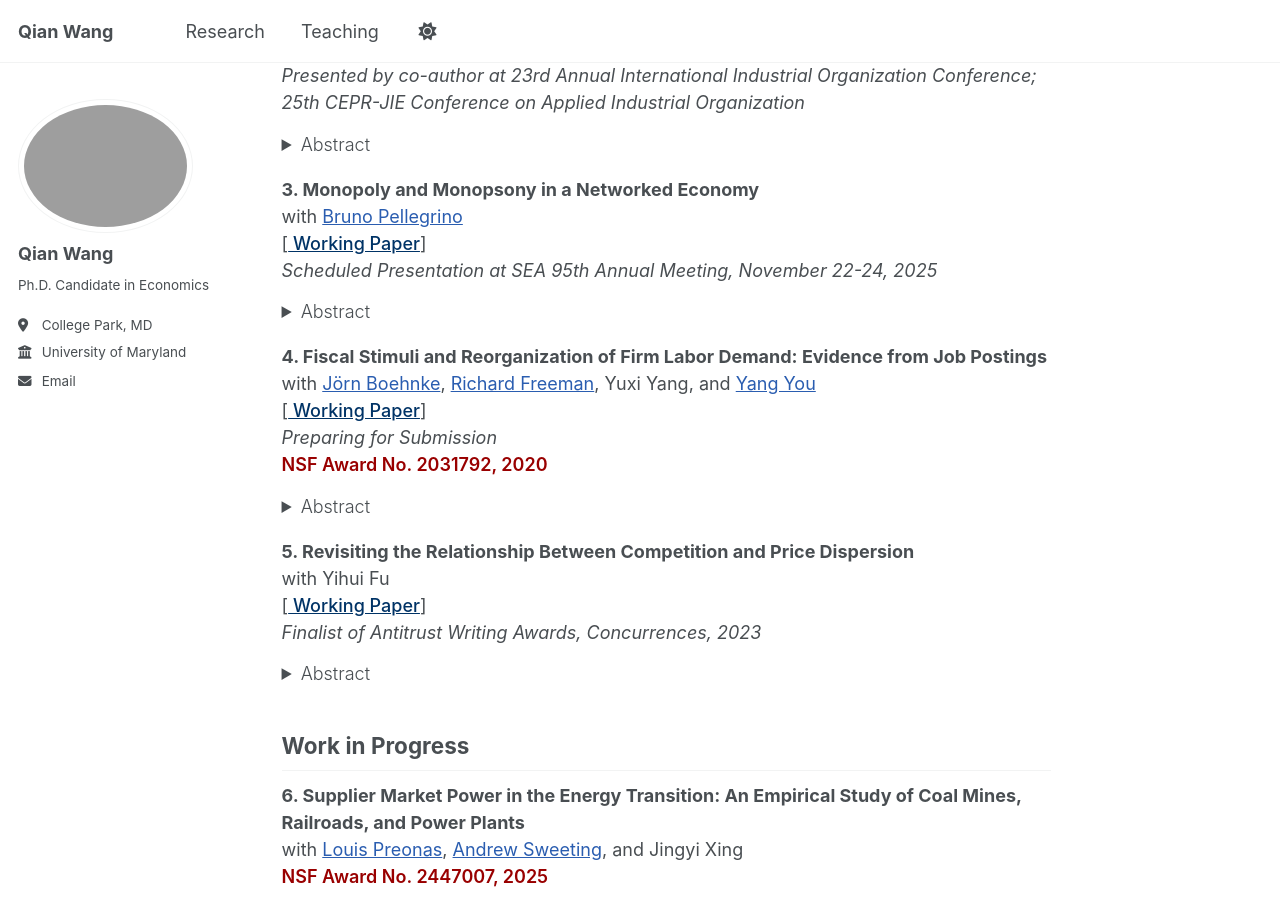
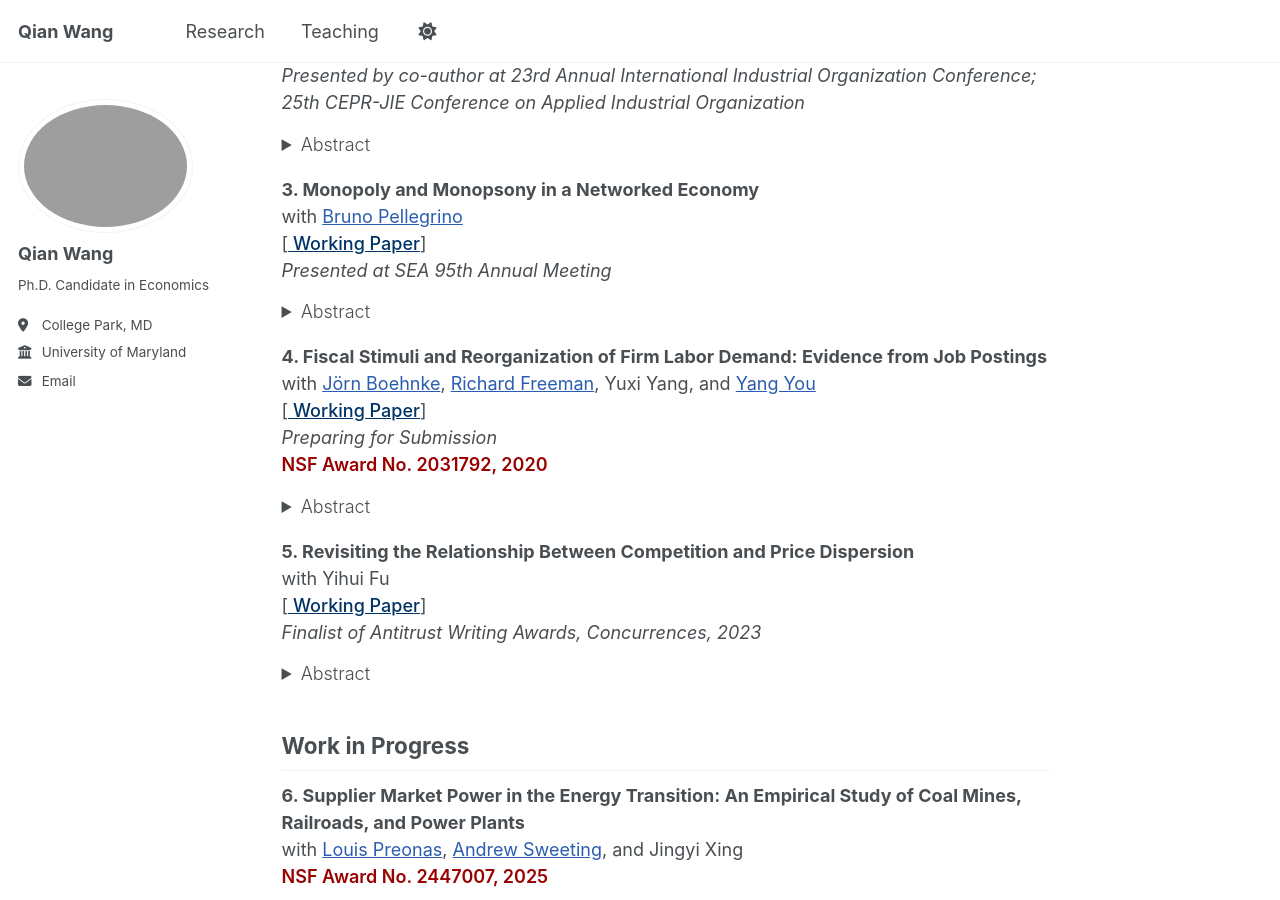
Before and after one commit to qwang819/qwang819.github.io, a Jekyll site: the page built from _pages/about.md, in a window 1280 px wide and 900 px high, scrolled down 709 px. Built offline with Jekyll 4.4.1, drawn with Linux system fonts in a browser that asks for light colours; a script that is not in the unit is left out.

Commit message:
Update about.md

```diff
--- a/_pages/about.md
+++ b/_pages/about.md
@@ -46,7 +46,7 @@ Working Paper</a>]
 with <a href="https://www.brunopellegrino.com/" style="color: #2A5DB0;">Bruno Pellegrino</a>
 [<a href="https://www.dropbox.com/scl/fi/z53oa3nzh4j25pk3em70v/monopoly_monopsony_network.pdf?rlkey=yyyx9d0sbzzketn8byy4s92pq&st=1h5qjwhi&dl=0" style="color:#003366; font-weight:550">
 Working Paper</a>]
-*Scheduled Presentation at SEA 95th Annual Meeting, November 22-24, 2025*
+*Presented at SEA 95th Annual Meeting*
 <details style="margin-top: -0.5rem; margin-bottom: 1rem;">
    <summary><span style="font-weight:300;">Abstract</span></summary>
    <p style="text-align: justify;">
```
